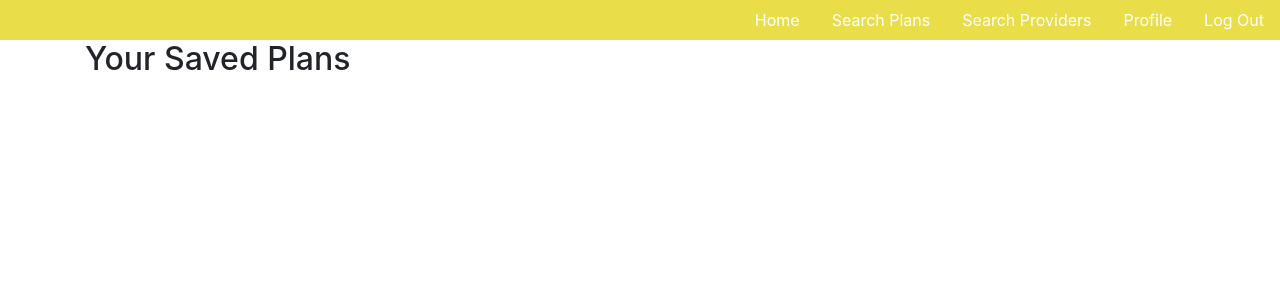
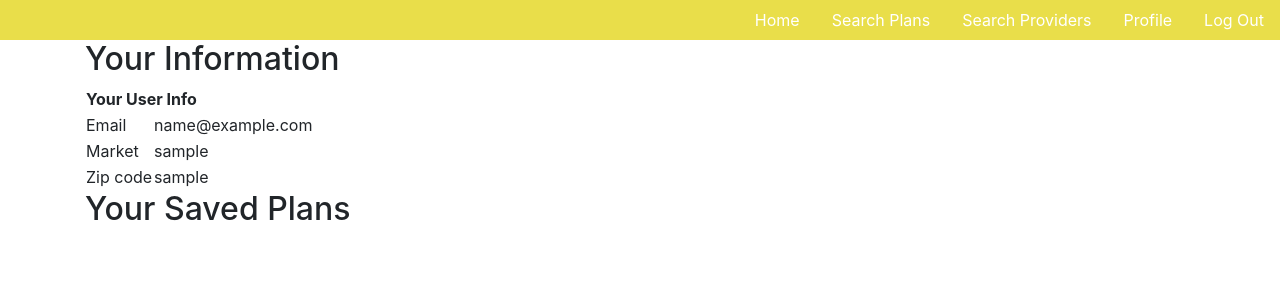
Before and after one commit to s-tao/whats-my-care, a Flask app: page /user_profile in a window 1280 px wide. Shown: the top 300 px of the page. Run offline with Flask 2, Linux system fonts and the light colour scheme; the visitor is signed in with stand-in values (Sample User, id 1); data comes from the database, SQL or seed files in the repository; some libraries are stand-ins or nearby versions.

Commit message:
shifted user table to profile pg, adding plan search fields in progress

```diff
--- a/server.py
+++ b/server.py
@@ -109,12 +109,7 @@ def plan_form():
 
     user = User.query.get(user_id)
 
-    user_dict = {'email': user.email,
-                 'market': user.market,
-                 'zip code': user.zip_code}
-
-
-    return render_template('search_plans.html', user_id=user_id, user_dict=user_dict)
+    return render_template('search_plans.html', user_id=user_id, user=user)
 
 
 @app.route('/show_plans', methods=['GET'])
@@ -128,6 +123,11 @@ def show_plans():
     # Get request from form in search_plans.html --future feature
     plan_type = request.args.get('planOption')
 
+    age = request.args.get('age')
+    smoker = request.args.get('smoker')
+    child = request.args.get('child')
+
+    print(age, smoker, child, "age smoker child \n\n")
     # Return medical plans based off user's zip code and fips code
     # TEMP COMMENTING OUT TO BUILD FRONT END WITHOUT CALLING
     # medical_plans = show_medical_plans(user)
@@ -202,9 +202,17 @@ def user_profile():
 
     user_id = session.get('user_id')
 
+    user = User.query.get(user_id)
+
+    user_dict = {'email': user.email,
+                 'market': user.market,
+                 'zip code': user.zip_code}
+
     plans = user_saved_plans(user_id)
 
-    return render_template('user_profile.html', user_id=user_id, plans=plans)
+    return render_template('user_profile.html', user_id=user_id,
+                                                user_dict=user_dict,
+                                                plans=plans)
 
 
 if __name__ == '__main__':
--- a/static/js/plans.js
+++ b/static/js/plans.js
@@ -116,12 +116,16 @@ function individualMedPlan(medicalPlans) {
 // event listener to show tables and get data from server when user submits
 $('#type-form').on('submit', individualMedPlan, (evt) => {
   evt.preventDefault();
-
+  const zipCode = $('input[type="zipcode"]').val();
+  const planId = $('input[type="plan-id"]').val();
   // create key for form return value
   const formInput = {
-    'planOption': $('#type-form').val()
+    'planOption': $('select[name="plan-option"]').val(),
+    'age': $('select[name="age"]').val(),
+    'smoker': $('input[name="smoker"]').val(),
+    // 'child': $('input[name="child"]').val()
   };
-
+  console.log(formInput);
   // send return value from front-end to server
   $.get('/show_plans', formInput, individualMedPlan);
 
--- a/templates/user_profile.html
+++ b/templates/user_profile.html
@@ -7,9 +7,28 @@
 
 {% block content %}
 <div class="container">
-  <h2>Your Saved Plans</h2>
+  <h2>Your Information</h2>
+  <div class="sub-container">
+    <table>
+      <thead>
+        <tr>
+          <th colspan="2">Your User Info</th>
+        </tr>
+      </thead>
+      <tbody>
+      {% for info in user_dict %}
+        <tr>
+          <td>{{ info.capitalize() }}</td>
+          <td>{{ user_dict[info] }}</td>
+        </tr>
+      {% endfor %}
+      </tbody>
+    </table>
+  </div>
 </div>
 
+<div class="container">
+  <h2>Your Saved Plans</h2>
   <div class="container" id="saved-plans">
     {% for plan in plans %}
     <div class="sub-container">
@@ -74,5 +93,5 @@
       </div>
     {% endfor %}
   </div>
-
+</div>
 {% endblock %}
```
Also changed, not shown: templates/search_plans.html (+42 -24 lines). Lines whose indentation alone changed are shown as unchanged.
